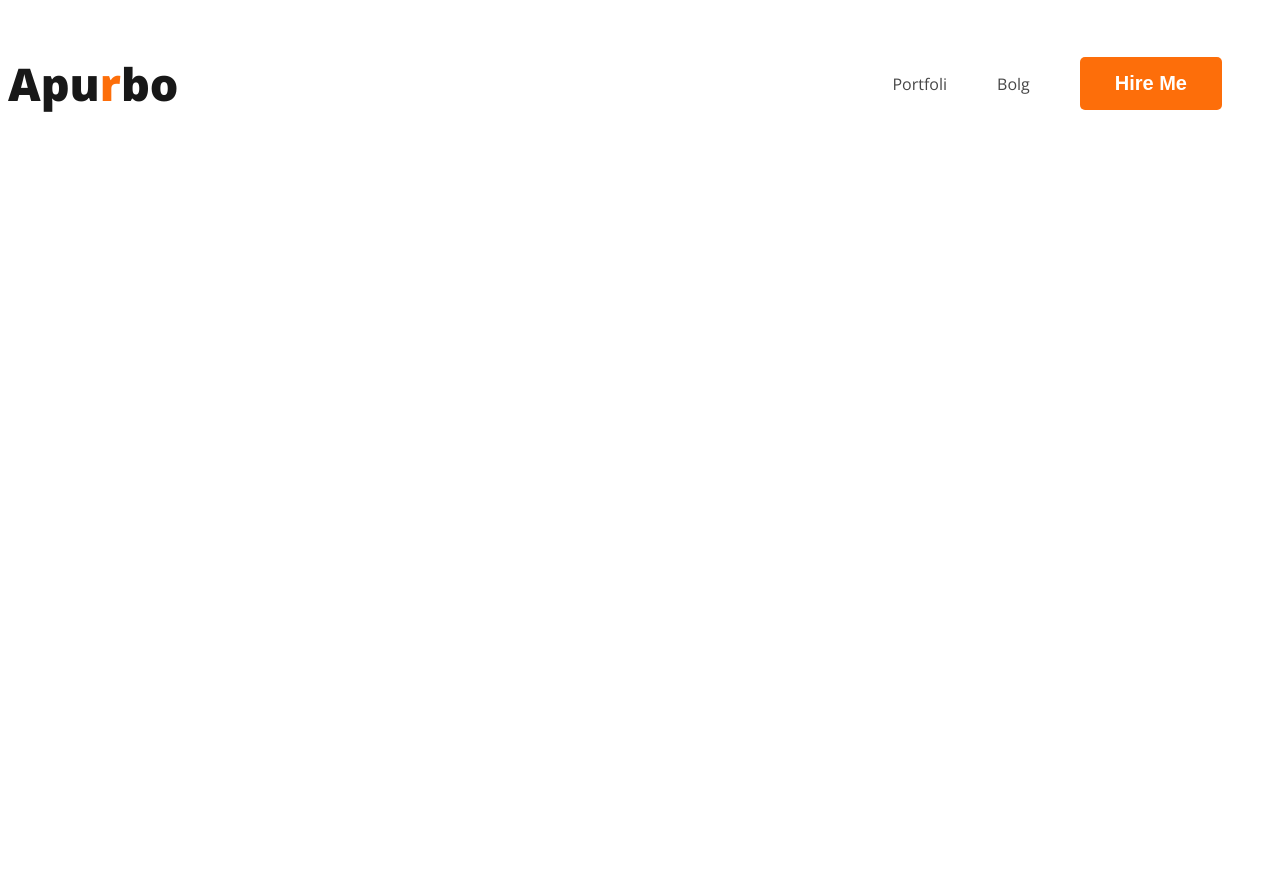
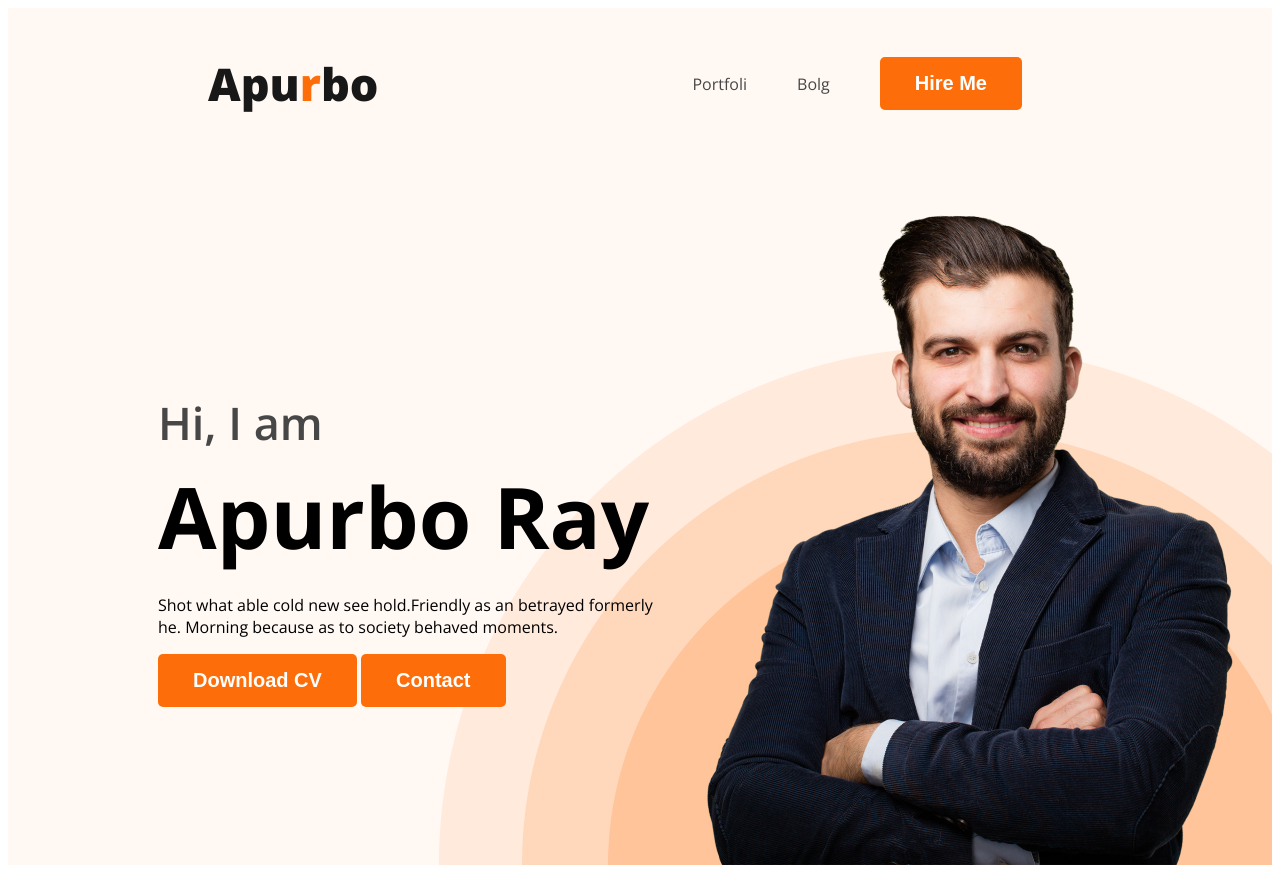
Before and after one commit to shefalirani/my-portfolio-repo, a plain HTML site: page index.html in a window 1280 px wide. Before the commit the page ends 800 px from the top, so only its background shows below. Drawn offline with nearby package versions, Linux system fonts and the light colour scheme.

Commit message:
added baner pate

```diff
--- a/index.html
+++ b/index.html
@@ -14,7 +14,7 @@
   <link rel="stylesheet" href="styles/portfolio.css">
 </head>
 
-<header>
+<header class="header">
   <nav>
     <h3 class="nav_logo">Apu<span class="text-primary">r</span>bo</h3>
     <ul>
@@ -23,6 +23,18 @@
       <li><button class="btn-primary">Hire Me</button></li>
     </ul>
   </nav>
+  <div class="banner">
+    <div class="baner_content">
+      <h3 class="baner-greeting">Hi, I am</h3>
+      <h1 class="baner-heading">Apurbo Ray</h1>
+      <p class="baner_bio">Shot what able cold new see hold.Friendly as an betrayed formerly he. Morning because as to
+        society behaved
+        moments.</p>
+      <button class="btn-primary">Download CV</button>
+      <button class="btn-primary">Contact</button>
+    </div>
+    <img class="profile_pic" src="images/hardy.png" alt="">
+  </div>
 </header>
 
 <main>
--- a/styles/portfolio.css
+++ b/styles/portfolio.css
@@ -18,6 +18,8 @@ body {
 nav {
   display: flex;
   justify-content: space-between;
+  align-items: center;
+  margin: 0 200px;
 }
 .nav_logo {
   color: #181818;
@@ -36,3 +38,38 @@ nav a {
   text-decoration: none;
   color: #474747;
 }
+
+/*header related styles */
+.header {
+  background-color: #fff8f3;
+  background-image: url('../images/header_bg.png');
+  background-repeat: no-repeat;
+  background-position: bottom right;
+}
+.banner {
+  padding: 30px 30px 0px 150px;
+  display: flex;
+  align-items: center;
+  justify-content: space-between;
+}
+.baner_content {
+  max-width: 500px;
+}
+.header.profile_pic {
+  width: 500px;
+}
+.baner-greeting {
+  color: #474747;
+  font-size: 45px;
+  font-weight: 600;
+  margin-bottom: 0px;
+}
+.baner-heading {
+  font-size: 85px;
+  font-weight: 700;
+  margin-top: 5px;
+  margin-bottom: 0px;
+}
+.baner_bio {
+  margin-top: 20px;
+}
```
